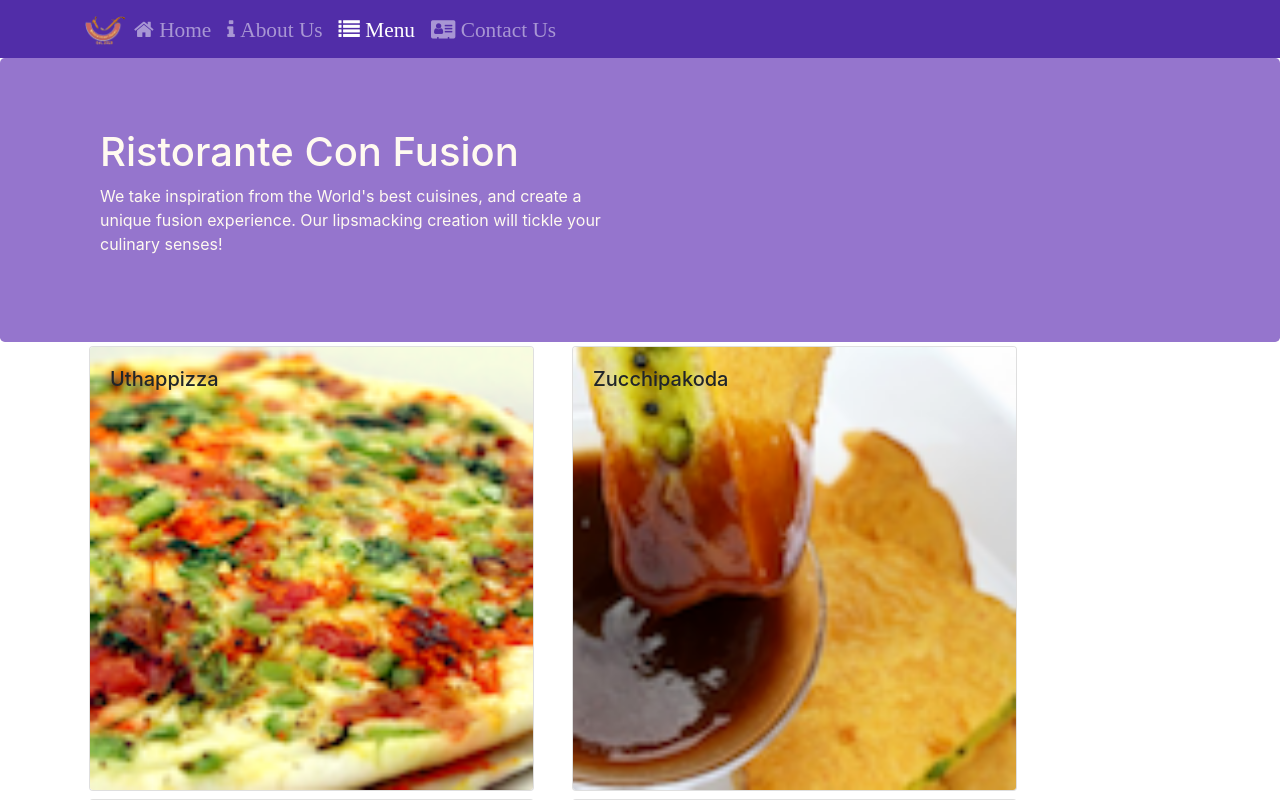
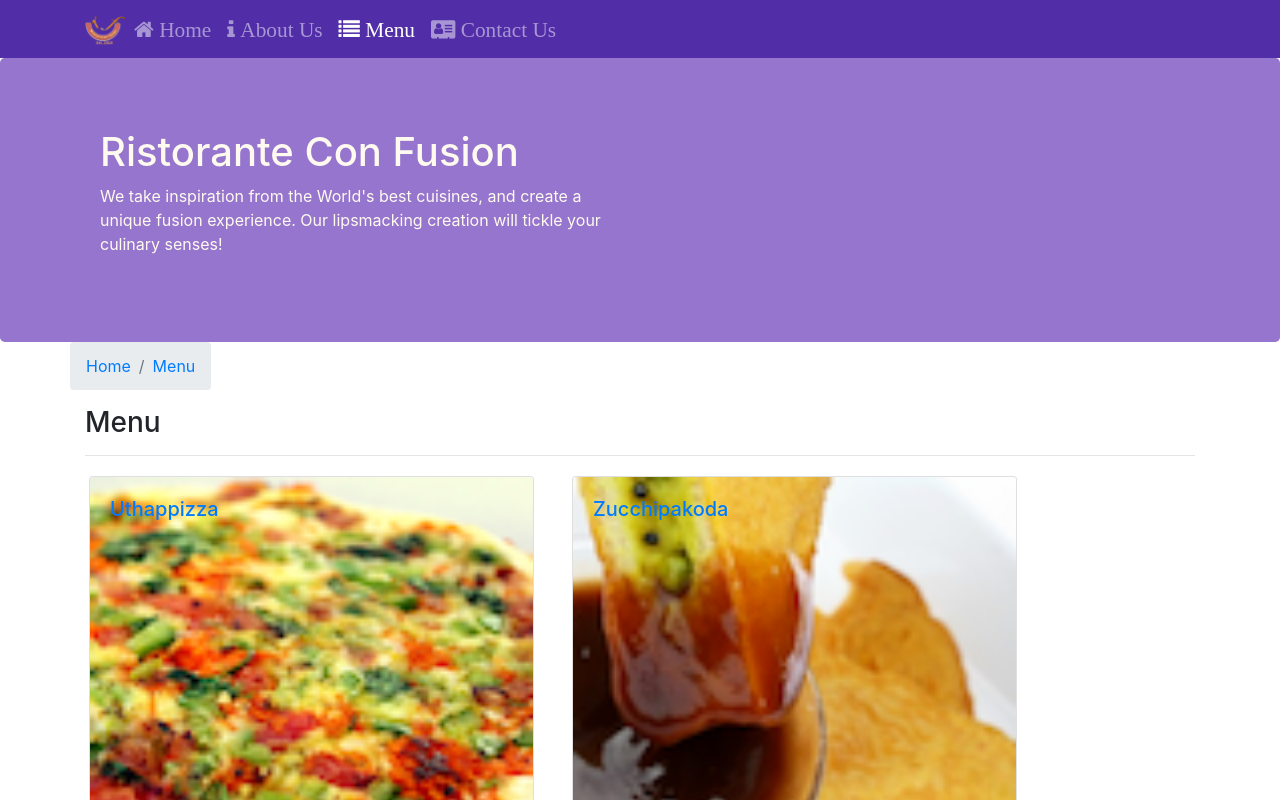
Before and after one commit to laurayinglu/React-Coursera, a React (Create React App) app in the folder confusion/: page /menu in a window 1280 px wide. Shown: the top 800 px of the page. Built offline with nearby package versions, Linux system fonts and the light colour scheme.

Commit message:
single page application

```diff
--- a/confusion/src/components/ContactComponent.js
+++ b/confusion/src/components/ContactComponent.js
@@ -1,8 +1,22 @@
 import React from 'react';
+import { Breadcrumb, BreadcrumbItem } from 'reactstrap';
+import { Link } from 'react-router-dom';
 
 function Contact(props) {
   return(
     <div className="container">
+      <div className="row">
+        <Breadcrumb>
+          <BreadcrumbItem><Link to='/home'>Home</Link></BreadcrumbItem>
+          <BreadcrumbItem><Link to='/contactus'>Contact Us</Link></BreadcrumbItem>
+        </Breadcrumb>
+
+        <div className="col-12">
+          <h3>Contact Us</h3>
+          <hr />
+        </div>
+      </div>
+
       <div className="row row-content">
         <div className="col-12">
         <h3>Location Information</h3>
--- a/confusion/src/components/DishdetailComponent.js
+++ b/confusion/src/components/DishdetailComponent.js
@@ -1,5 +1,6 @@
 import React from 'react';
-import { Card, CardBody, CardText, CardTitle, CardImg } from 'reactstrap';
+import { Card, CardBody, CardText, CardTitle, CardImg, Breadcrumb, BreadcrumbItem } from 'reactstrap';
+import { Link } from 'react-router-dom';
 
   // get the dish from the props
   function RenderDish({dish}) {
@@ -28,7 +29,7 @@
       const commentsList = comments.map((com) => {
         return (
           <ul className="list-unstyled">
-            <li key={com.id}>
+            <li key={com.dishId}>
               <p>{com.comment}</p>
               <p>-- {com.author}, {new Intl.DateTimeFormat('en-US', {
                   year: 'numeric',
@@ -61,8 +62,21 @@
       return (
         <div className="container">
           <div className="row">
+            <Breadcrumb>
+              <BreadcrumbItem><Link to='/home'>Home</Link></BreadcrumbItem>
+              <BreadcrumbItem><Link to='/menu'>Menu</Link></BreadcrumbItem>
+              <BreadcrumbItem active>{props.dish.name}</BreadcrumbItem>
+            </Breadcrumb>
+
+            <div className="col-12">
+              <h3>{props.dish.name}</h3>
+              <hr />
+            </div>
+          </div>
+
+          <div className="row">
             <RenderDish dish={props.dish} />
-            <RenderComments comments={props.dish.comments} />
+            <RenderComments comments={props.comments} />
           </div>
         </div>
       );
--- a/confusion/src/components/HomeComponent.js
+++ b/confusion/src/components/HomeComponent.js
@@ -1,6 +1,5 @@
 import React from 'react';
-import { Card, CardImg, CardText, CardBody,
-    CardTitle, CardSubtitle} from 'reactstrap';
+import { Card, CardImg, CardText, CardBody, CardTitle, CardSubtitle} from 'reactstrap';
 
 function RenderCard({item}) {
 
--- a/confusion/src/components/MainComponent.js
+++ b/confusion/src/components/MainComponent.js
@@ -33,20 +33,31 @@
 
     const HomePage = () => {
       return(
-          <Home
-              dish={this.state.dishes.filter((dish) => dish.featured)[0]}
-              promotion={this.state.promotions.filter((promo) => promo.featured)[0]}
-              leader={this.state.leaders.filter((leader) => leader.featured)[0]}
-          />
+        <Home
+          dish={this.state.dishes.filter((dish) => dish.featured)[0]}
+          promotion={this.state.promotions.filter((promo) => promo.featured)[0]}
+          leader={this.state.leaders.filter((leader) => leader.featured)[0]}
+        />
       );
     }
 
+    // {match, location, history}
+    const DishWithId = ({match}) => {
+      return (
+        <DishDetail dish={this.state.dishes.filter((dish) => dish.id === parseInt(match.params.dishId, 10))[0]}
+          comments={this.state.comments.filter((comment) => comment.dishId === parseInt(match.params.dishId, 10))}
+        />
+      );
+    }
+
+    // will match the first one so it will macth "/menu" first
     return (
       <div>
         <Header />
         <Switch>
           <Route path="/home" component={HomePage} />
           <Route exact path="/menu" component={() => <Menu dishes={this.state.dishes} />} />
+          <Route path="/menu/:dishId" component={DishWithId} />
           <Route exact path='/contactus' component={Contact} />
           <Redirect to="/home" />
         </Switch>
--- a/confusion/src/components/MenuComponent.js
+++ b/confusion/src/components/MenuComponent.js
@@ -1,14 +1,17 @@
 import React from 'react';
-import { Card, CardImgOverlay, CardTitle, CardImg } from 'reactstrap';
+import { Card, CardImgOverlay, CardTitle, CardImg, Breadcrumb, BreadcrumbItem } from 'reactstrap';
+import { Link } from 'react-router-dom';
 
 // functional component
 function RenderMenuItem({dish, onClick}) {
   return (
       <Card>
-        <CardImg width="100%" src={dish.image} alt={dish.name} />
-        <CardImgOverlay>
-          <CardTitle> {dish.name} </CardTitle>
-        </CardImgOverlay>
+        <Link to={`/menu/${dish.id}`} >
+          <CardImg width="100%" src={dish.image} alt={dish.name} />
+          <CardImgOverlay>
+            <CardTitle> {dish.name} </CardTitle>
+          </CardImgOverlay>
+        </Link>
       </Card>
   );
 }
@@ -27,6 +30,22 @@
   return (
     <div className="container">
       <div className="row">
+        <Breadcrumb>
+          <BreadcrumbItem>
+            <Link to='/home'>Home</Link>
+          </BreadcrumbItem>
+
+          <BreadcrumbItem active>
+            <Link to='/menu'>Menu</Link>
+          </BreadcrumbItem>
+        </Breadcrumb>
+
+        <div className="col-12">
+          <h3>Menu</h3>
+          <hr />
+        </div>
+      </div>
+      <div className="row">
         {menu}
       </div>
     </div>
--- a/confusion/src/shared/leaders.js
+++ b/confusion/src/shared/leaders.js
@@ -14,7 +14,7 @@
     image: '/assets/images/alberto.png',
     designation: 'Chief Food Officer',
     abbr: 'CFO',
-      featured: false,
+    featured: false,
     description: 'Our CFO, Danny, as he is affectionately referred to by his colleagues, comes from a long established family tradition in farming and produce. His experiences growing up on a farm in the Australian outback gave him great appreciation for varieties of food sources. As he puts it in his own words, Everything that runs, wins, and everything that stays, pays!'
   },
   {
@@ -23,7 +23,7 @@
     image: '/assets/images/alberto.png',
     designation: 'Chief Taste Officer',
     abbr: 'CTO',
-      featured: false,
+    featured: false,
     description: 'Blessed with the most discerning gustatory sense, Agumbe, our CFO, personally ensures that every dish that we serve meets his exacting tastes. Our chefs dread the tongue lashing that ensues if their dish does not meet his exacting standards. He lives by his motto, You click only if you survive my lick.'
   },
   {
```
Lines whose indentation alone changed are shown as unchanged.
